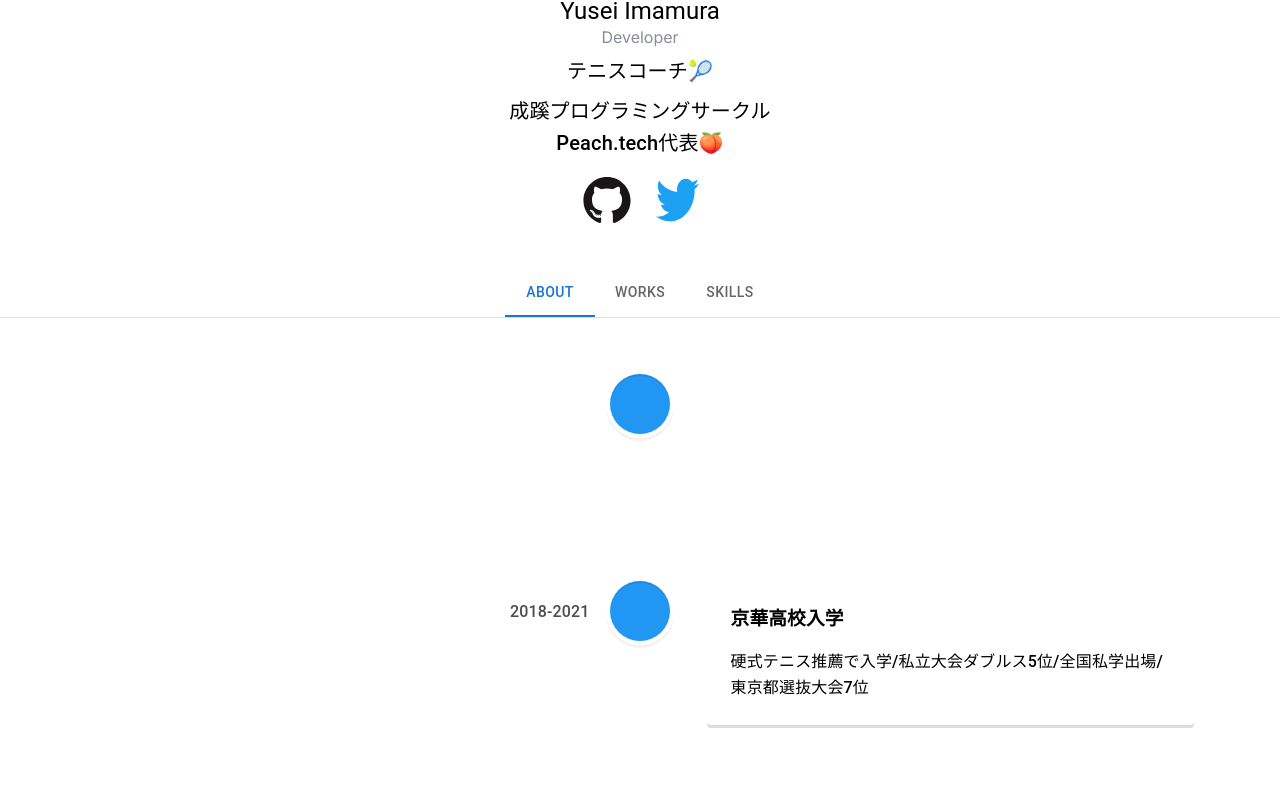
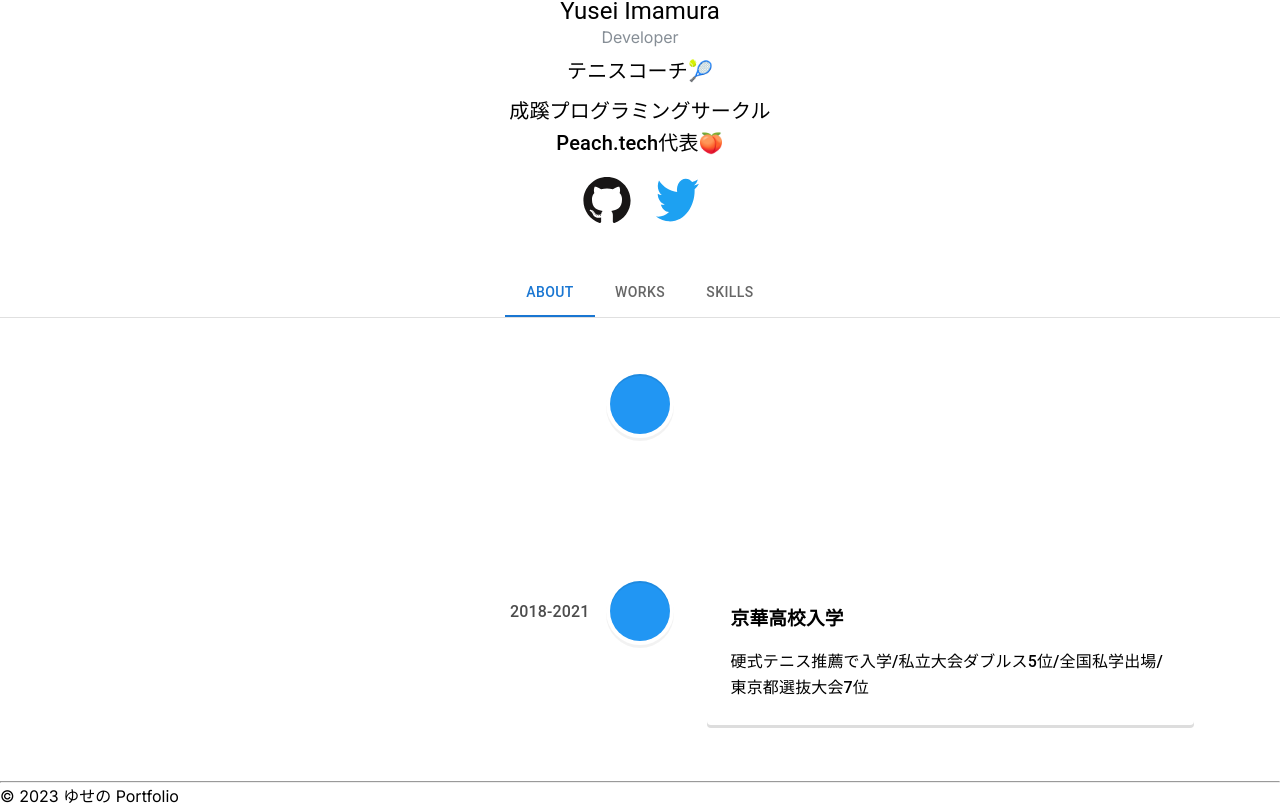
Before and after one commit to yusei53/yusei53-portfolio, a Next.js app: page / in a window 1280 px wide. Shown: the part 252-1059 px from the top of the page. Before the commit the page ends 1033 px from the top, so only its background shows below. Built offline with nearby package versions, Linux system fonts and the light colour scheme.

Commit message:
footer出力

```diff
--- a/src/app/page.tsx
+++ b/src/app/page.tsx
@@ -1,5 +1,6 @@
 "use client";
 
+import { Footer } from "./components/organisms/Footer";
 import { Header } from "./components/organisms/Header";
 import { Introduction } from "./components/organisms/Introduction";
 import TabPanel from "./components/organisms/TabPanel";
@@ -10,6 +11,7 @@ export default function Home() {
       <Header />
       <Introduction />
       <TabPanel />
+      <Footer />
     </>
   );
 }
```
